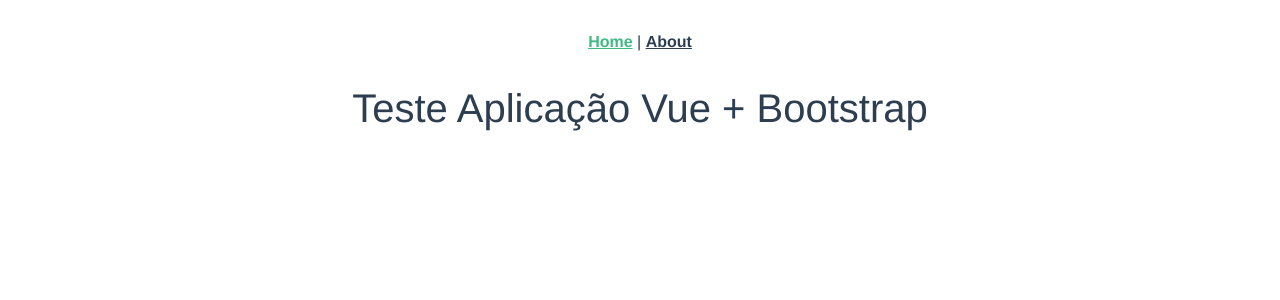
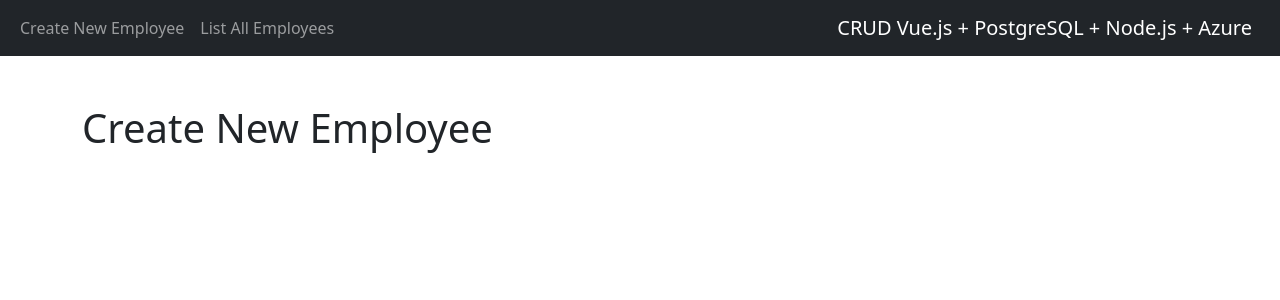
Before and after one commit to HansKinkelaar/VueJS, a Vue app in the folder front-vue-v2/: page / in a window 1280 px wide. Shown: the top 300 px of the page. Built offline with nearby package versions, Linux system fonts and the light colour scheme; what vue-sweetalert2 would draw is missing.

Commit message:
Criação do Crud no Front

```diff
--- a/front-vue-v2/src/App.vue
+++ b/front-vue-v2/src/App.vue
@@ -1,32 +1,27 @@
 <template>
-  <div id="app">
-    <nav>
-      <router-link to="/">Home</router-link> |
-      <router-link to="/about">About</router-link>
+  <div>
+    <!--INÍCIO NAVBAR-->
+    <nav class="navbar navbar-expand-sm bg-dark navbar-dark">
+      <div class="container-fluid">
+
+        <div class="collapse navbar-collapse">
+          <ul class="navbar-nav me-auto mb-2 mb-lg-0">
+            <li class="nav-item">
+              <router-link class="nav-link" to="/">Create New Employee</router-link>
+            </li>
+            <li class="nav-item">
+              <router-link class="nav-link" to="/list-employees">List All Employees</router-link>
+            </li>
+          </ul>
+          <a class="navbar-brand order-md-last">CRUD Vue.js + PostgreSQL + Node.js + Azure</a>
+
+        </div>
+      </div>
     </nav>
-    <router-view/>
+    <!--FIM NAVBAR-->
+
+    <div class="container mt-5">
+      <router-view></router-view>
+    </div>
   </div>
 </template>
-
-<style>
-#app {
-  font-family: Avenir, Helvetica, Arial, sans-serif;
-  -webkit-font-smoothing: antialiased;
-  -moz-osx-font-smoothing: grayscale;
-  text-align: center;
-  color: #2c3e50;
-}
-
-nav {
-  padding: 30px;
-}
-
-nav a {
-  font-weight: bold;
-  color: #2c3e50;
-}
-
-nav a.router-link-exact-active {
-  color: #42b983;
-}
-</style>
--- a/front-vue-v2/src/components/HelloWorld.vue
+++ /dev/null
@@ -1,59 +0,0 @@
-<template>
-  <div class="hello">
-    <h1>{{ msg }}</h1>
-    <p>
-      For a guide and recipes on how to configure / customize this project,<br>
-      check out the
-      <a href="https://cli.vuejs.org" target="_blank" rel="noopener">vue-cli documentation</a>.
-    </p>
-    <h3>Installed CLI Plugins</h3>
-    <ul>
-      <li><a href="https://github.com/vuejs/vue-cli/tree/dev/packages/%40vue/cli-plugin-babel" target="_blank" rel="noopener">babel</a></li>
-      <li><a href="https://github.com/vuejs/vue-cli/tree/dev/packages/%40vue/cli-plugin-router" target="_blank" rel="noopener">router</a></li>
-      <li><a href="https://github.com/vuejs/vue-cli/tree/dev/packages/%40vue/cli-plugin-eslint" target="_blank" rel="noopener">eslint</a></li>
-    </ul>
-    <h3>Essential Links</h3>
-    <ul>
-      <li><a href="https://vuejs.org" target="_blank" rel="noopener">Core Docs</a></li>
-      <li><a href="https://forum.vuejs.org" target="_blank" rel="noopener">Forum</a></li>
-      <li><a href="https://chat.vuejs.org" target="_blank" rel="noopener">Community Chat</a></li>
-      <li><a href="https://twitter.com/vuejs" target="_blank" rel="noopener">Twitter</a></li>
-      <li><a href="https://news.vuejs.org" target="_blank" rel="noopener">News</a></li>
-    </ul>
-    <h3>Ecosystem</h3>
-    <ul>
-      <li><a href="https://router.vuejs.org" target="_blank" rel="noopener">vue-router</a></li>
-      <li><a href="https://vuex.vuejs.org" target="_blank" rel="noopener">vuex</a></li>
-      <li><a href="https://github.com/vuejs/vue-devtools#vue-devtools" target="_blank" rel="noopener">vue-devtools</a></li>
-      <li><a href="https://vue-loader.vuejs.org" target="_blank" rel="noopener">vue-loader</a></li>
-      <li><a href="https://github.com/vuejs/awesome-vue" target="_blank" rel="noopener">awesome-vue</a></li>
-    </ul>
-  </div>
-</template>
-
-<script>
-export default {
-  name: 'HelloWorld',
-  props: {
-    msg: String,
-  },
-};
-</script>
-
-<!-- Add "scoped" attribute to limit CSS to this component only -->
-<style scoped>
-h3 {
-  margin: 40px 0 0;
-}
-ul {
-  list-style-type: none;
-  padding: 0;
-}
-li {
-  display: inline-block;
-  margin: 0 10px;
-}
-a {
-  color: #42b983;
-}
-</style>
--- /dev/null
+++ b/front-vue-v2/src/components/pages/create-employee/CreateEmployeeComponent.vue
@@ -0,0 +1,17 @@
+<template>
+    <div>
+        <h1>Create New Employee</h1>
+    </div>
+</template>
+
+<script>
+
+export default {
+  name: 'CreateEmployeeComponent',
+  data() {
+    return {
+
+    };
+  },
+};
+</script>
--- /dev/null
+++ b/front-vue-v2/src/components/pages/edit-employee/EditEmployeeComponent.vue
@@ -0,0 +1,16 @@
+<template>
+    <div class="row justify-content-center">
+        <h1>Update Employee</h1>
+    </div>
+</template>
+
+<script>
+export default {
+  name: 'EditEmployeeComponent',
+  data() {
+    return {
+
+    };
+  },
+};
+</script>
--- /dev/null
+++ b/front-vue-v2/src/components/pages/list-employee/ListEmployeeComponent.vue
@@ -0,0 +1,16 @@
+<template>
+    <div class="row justify-content-center">
+        <h1>List Employee</h1>
+    </div>
+</template>
+
+<script>
+export default {
+  name: 'ListEmployeeComponent',
+  data() {
+    return {
+
+    };
+  },
+};
+</script>
--- a/front-vue-v2/src/router/index.js
+++ b/front-vue-v2/src/router/index.js
@@ -1,22 +1,23 @@
 import Vue from 'vue';
 import VueRouter from 'vue-router';
-import HomeView from '../views/HomeView.vue';
 
 Vue.use(VueRouter);
 
 const routes = [
   {
     path: '/',
-    name: 'home',
-    component: HomeView,
+    name: 'Create New Employee',
+    component: () => import('../components/pages/create-employee/CreateEmployeeComponent.vue'),
   },
   {
-    path: '/about',
-    name: 'about',
-    // route level code-splitting
-    // this generates a separate chunk (about.[hash].js) for this route
-    // which is lazy-loaded when the route is visited.
-    component: () => import(/* webpackChunkName: "about" */ '../views/AboutView.vue'),
+    path: '/list-employee',
+    name: 'List Employees',
+    component: () => import('../components/pages/list-employee/ListEmployeeComponent.vue'),
+  },
+  {
+    path: '/edit-employee/:id',
+    name: 'Update Employee',
+    component: () => import('../components/pages/edit-employee/EditEmployeeComponent.vue'),
   },
 ];
 
--- a/front-vue-v2/src/views/AboutView.vue
+++ /dev/null
@@ -1,5 +0,0 @@
-<template>
-  <div class="about">
-    <h1>This is an about page</h1>
-  </div>
-</template>
--- a/front-vue-v2/src/views/HomeView.vue
+++ /dev/null
@@ -1,15 +0,0 @@
-<template>
-  <h1 class="jumbotron">Teste Aplicação Vue + Bootstrap</h1>
-</template>
-
-<script>
-// @ is an alias to /src
-import HelloWorld from '@/components/HelloWorld.vue';
-
-export default {
-  name: 'HomeView',
-  components: {
-    HelloWorld,
-  },
-};
-</script>
```
Also changed, not shown: front-vue-v2/.eslintrc.js.
